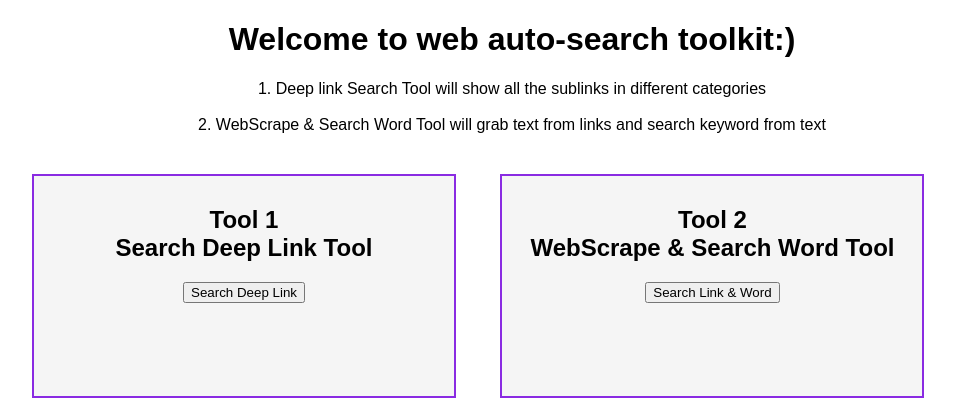
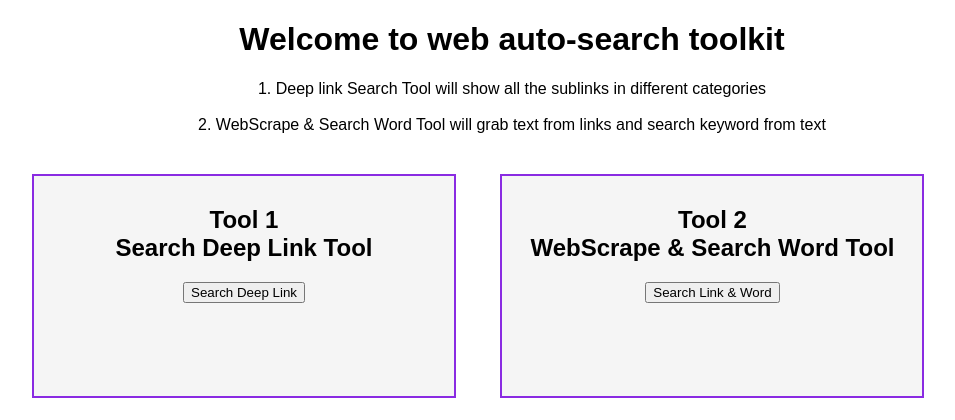
Before and after one commit to JasmineYuer/autosearch, a Flask app: page / in a window 1280 px wide. Shown: the top 420 px of the page, without its empty margins (128-1083 px from the left). Run offline with Flask 2, Linux system fonts and the light colour scheme.

Commit message:
update home page

```diff
--- a/templates/home.html
+++ b/templates/home.html
@@ -5,7 +5,7 @@
         <link rel="stylesheet" href="{{ url_for('static', filename='styles.css') }}">
     </head>
     <body style="font-family: Arial, sans-serif;max-width: 1000px;margin: 0 auto;">
-        <h1 style="text-align: center;">Welcome to web auto-search toolkit:)</h1>
+        <h1 style="text-align: center;">Welcome to web auto-search toolkit</h1>
         <p style="text-align: center;">
         1. Deep link Search Tool will show all the sublinks in different categories
         <br>
```
